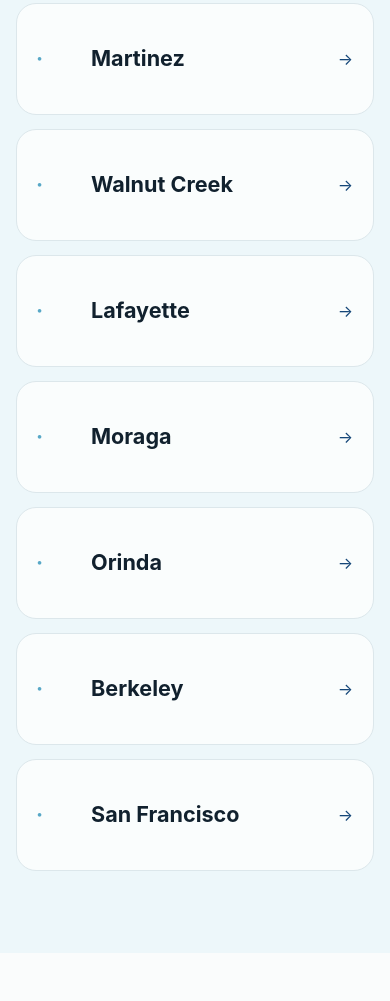
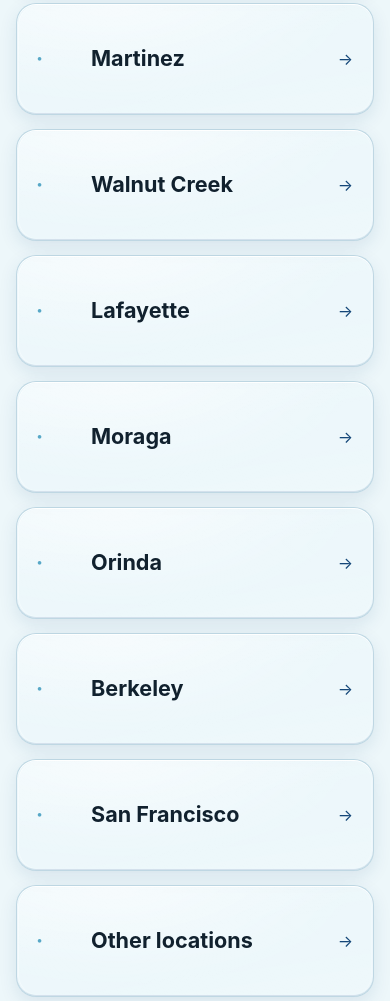
Before and after one commit to TonyLRCyto/Sparkclean-webstie, an Astro site: page / in a window 390 px wide. Shown: the part 9362-10363 px from the top of the page. Built offline with nearby package versions, Linux system fonts and the light colour scheme; Astro itself is replaced by a stand-in of ours; no server answers.

Commit message:
Match homepage service-area links to clear glass buttons
Add an Other locations contact card to balance the ten-card grid. Preserve existing city links, responsive layout, and reveal animations.

```diff
--- a/src/pages/index.astro
+++ b/src/pages/index.astro
@@ -5,7 +5,8 @@ import HeroGlassActions from '../components/liquid-glass/HeroGlassActions';
 import GlassAction from '../components/liquid-glass/GlassAction';
 import { serviceAreas, faqPrice, faqInsured, faqSupplies, faqHome, faqPets, faqCancel, foundingYear } from '../data/site';
 
-const areas = serviceAreas;
+// Keep the confirmed service-area list unchanged; the final card is a contact CTA.
+const areas = [...serviceAreas, { name: 'Other locations', href: '/contact/' }];
 
 const faqs = [
   {
@@ -171,11 +172,13 @@ const faqs = [
 
       <div class="area-grid">
         {areas.map((area) => (
-          <a class="reveal" href={area.href}>
-            <span aria-hidden="true">•</span>
-            <strong>{area.name}</strong>
-            <i aria-hidden="true">→</i>
-          </a>
+          <div class="reveal">
+            <a class="sc-glass-control sc-glass-secondary sc-glass-link" href={area.href}>
+              <span aria-hidden="true">•</span>
+              <strong>{area.name}</strong>
+              <i aria-hidden="true">→</i>
+            </a>
+          </div>
         ))}
       </div>
     </div>
@@ -534,18 +537,17 @@ const faqs = [
     grid-template-columns: 48px 1fr auto;
     gap: 18px;
     align-items: center;
+    width: 100%;
     min-height: 112px;
     padding: 24px 28px;
-    border: 1px solid var(--line);
     border-radius: 20px;
-    background: rgba(255, 255, 255, 0.74);
+    font: inherit;
     text-decoration: none;
-    transition: transform 180ms ease, background-color 180ms ease;
   }
 
-  .area-grid a:hover {
-    transform: translateY(-3px);
-    background: white;
+  .area-grid a > * {
+    position: relative;
+    z-index: 1;
   }
 
   .area-grid span {
```
